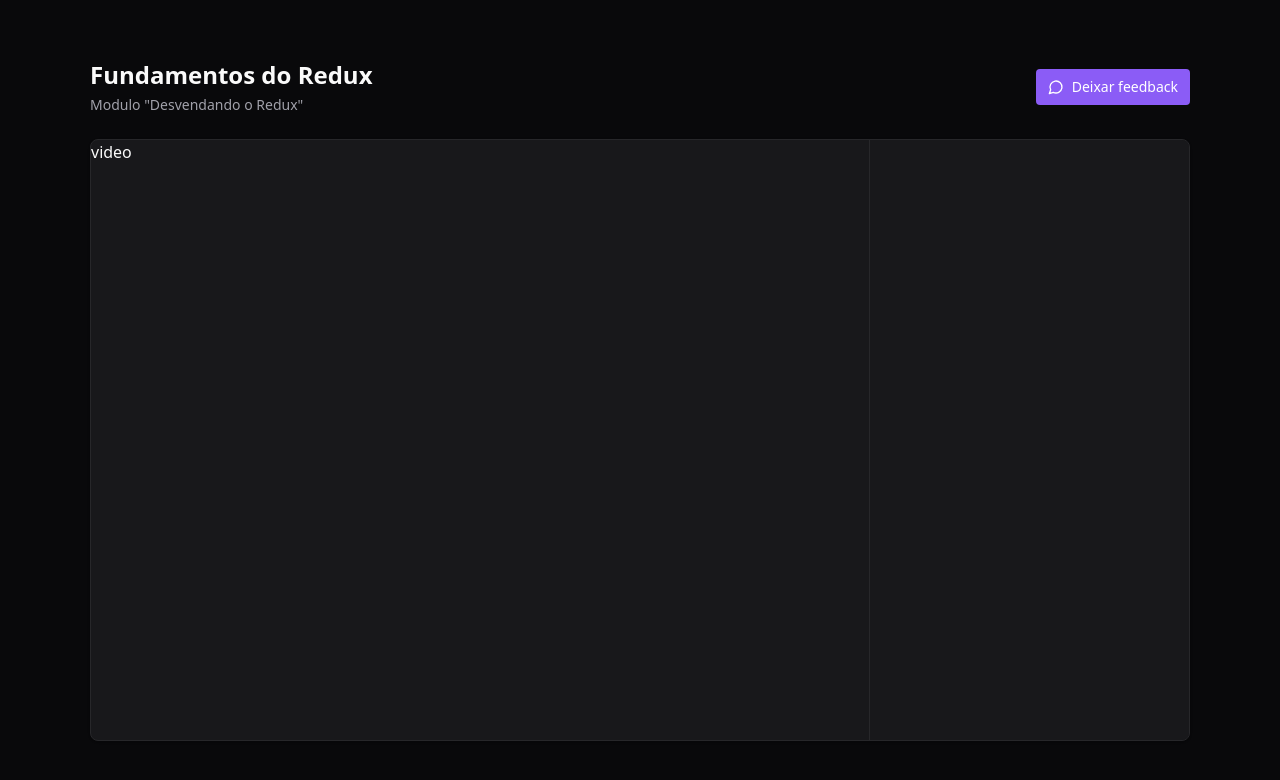
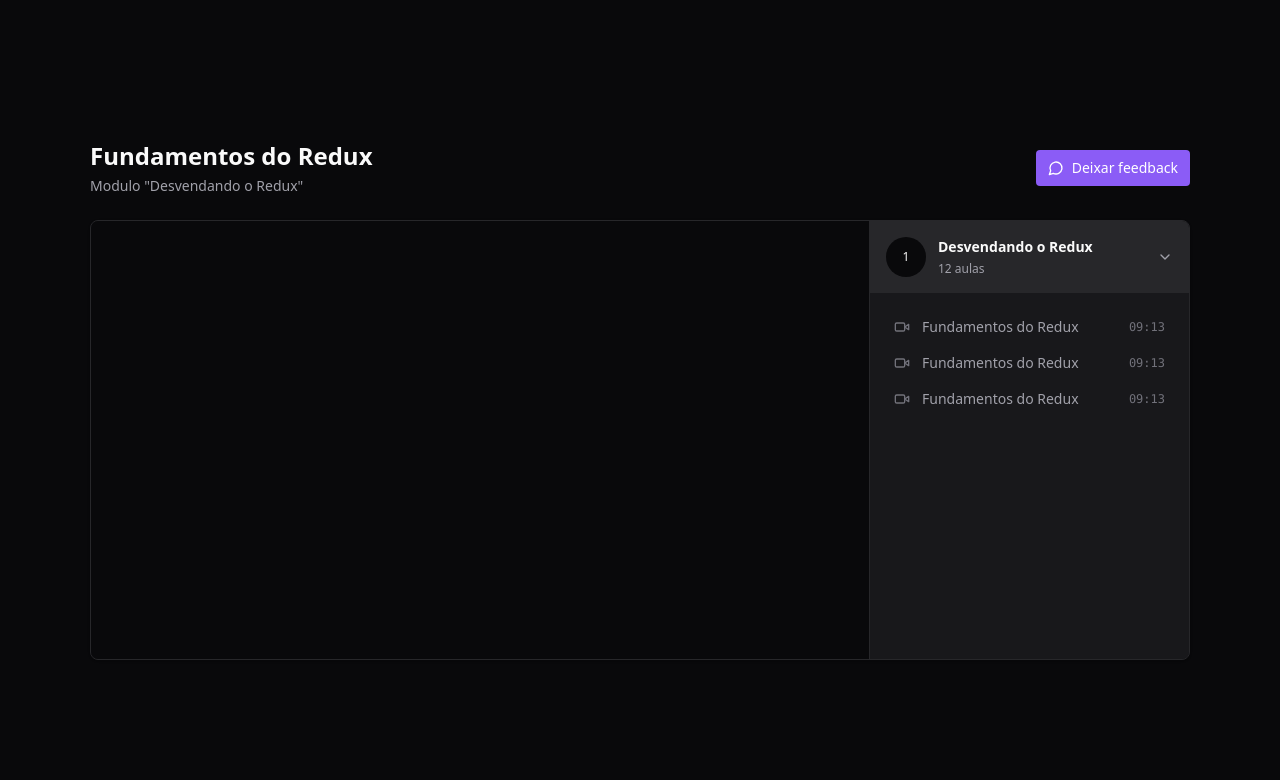
Before and after one commit to carlos-solvd/redux, a React (Vite) app: page / in a window 1280 px wide. Shown: the top 780 px of the page. Built offline with nearby package versions, Linux system fonts and the light colour scheme.

Commit message:
feat: created Player UI

```diff
--- a/package.json
+++ b/package.json
@@ -14,6 +14,7 @@
     "lucide-react": "^0.309.0",
     "react": "^18.2.0",
     "react-dom": "^18.2.0",
+    "react-player": "^2.14.1",
     "react-redux": "^9.0.4"
   },
   "devDependencies": {
--- a/src/pages/Player.tsx
+++ b/src/pages/Player.tsx
@@ -1,4 +1,5 @@
-import { MessageCircle } from 'lucide-react'
+import { ChevronDown, MessageCircle, Video } from 'lucide-react'
+import ReactPlayer from 'react-player'
 
 export function Player() {
     return (
@@ -17,8 +18,51 @@ export function Player() {
                     </button>
                 </div>
                 <main className='relative flex overflow-hidden rounded-lg border border-zinc-800 bg-zinc-900 shadow'>
-                    <div className='flex-1 '>video</div>
-                    <aside className='w-80 border-l border-zinc-800 bg-zinc-900 h-[600px]'></aside>
+                    <div className='flex-1 '>
+                        <div className=' w-full bg-zinc-950 aspect-video'>
+                            <ReactPlayer
+                                width="100%"
+                                height="100%"
+                                controls
+                                url="https://www.youtube.com/watch?v=5yX6NyhCwAI"
+                            />
+                        </div>
+                    </div>
+                    <aside className='w-80 border-l border-zinc-800 bg-zinc-900'>
+                        <div>
+                            <button className=' flex w-full items-center gap-3 bg-zinc-800 p-4'>
+                                <div className=' flex h-10 w-10 rounded-full items-center justify-center bg-zinc-950 text-xs'>
+                                    1
+                                </div>
+                                <div className=' flex flex-col gap-1 text-left'>
+                                    <strong className=' text-sm'>Desvendando o Redux</strong>
+                                    <span className=' text-xs text-zinc-400'>12 aulas</span>
+                                </div>
+
+                                <ChevronDown className=' w-4 h-4 ml-auto text-zinc-400' />
+                            </button>
+
+                            <nav className=' relative flex flex-col gap-4 p-6'>
+                                <button className=' flex items-center gap-3 text-sm text-zinc-400'>
+                                    <Video className=' w-4 h-4 text-zinc-500' />
+                                    <span>Fundamentos do Redux</span>
+                                    <span className=' ml-auto font-mono text-xs text-zinc-500'>09:13</span>
+                                </button>
+
+                                <button className=' flex items-center gap-3 text-sm text-zinc-400'>
+                                    <Video className=' w-4 h-4 text-zinc-500' />
+                                    <span>Fundamentos do Redux</span>
+                                    <span className=' ml-auto font-mono text-xs text-zinc-500'>09:13</span>
+                                </button>
+
+                                <button className=' flex items-center gap-3 text-sm text-zinc-400'>
+                                    <Video className=' w-4 h-4 text-zinc-500' />
+                                    <span>Fundamentos do Redux</span>
+                                    <span className=' ml-auto font-mono text-xs text-zinc-500'>09:13</span>
+                                </button>
+                            </nav>
+                        </div>
+                    </aside>
                 </main>
             </div>
         </div>
```
Also changed, not shown: 1 other file (tests, documents, lock files or other folders).
